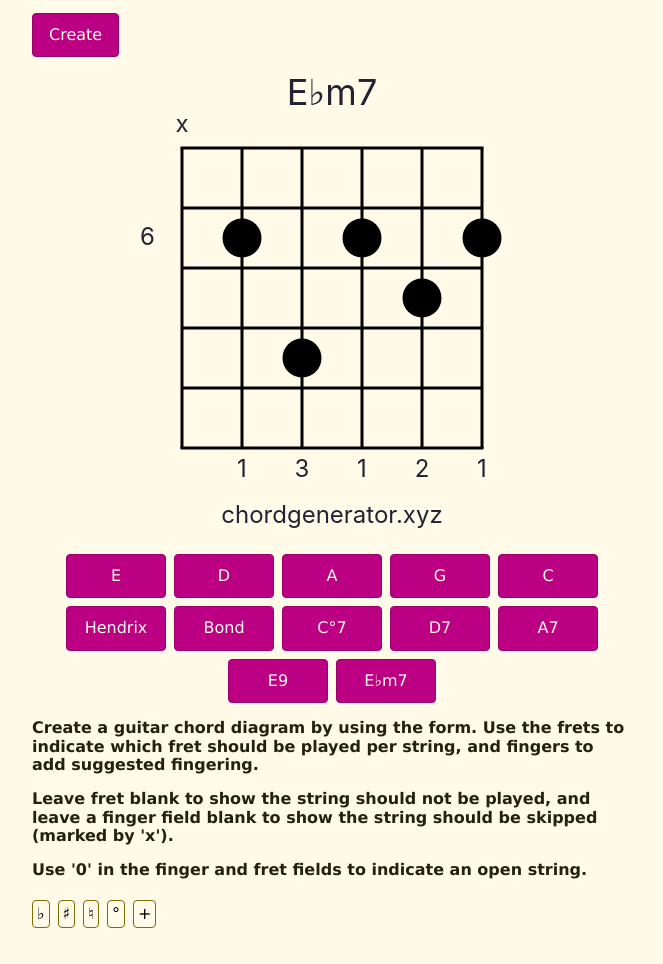
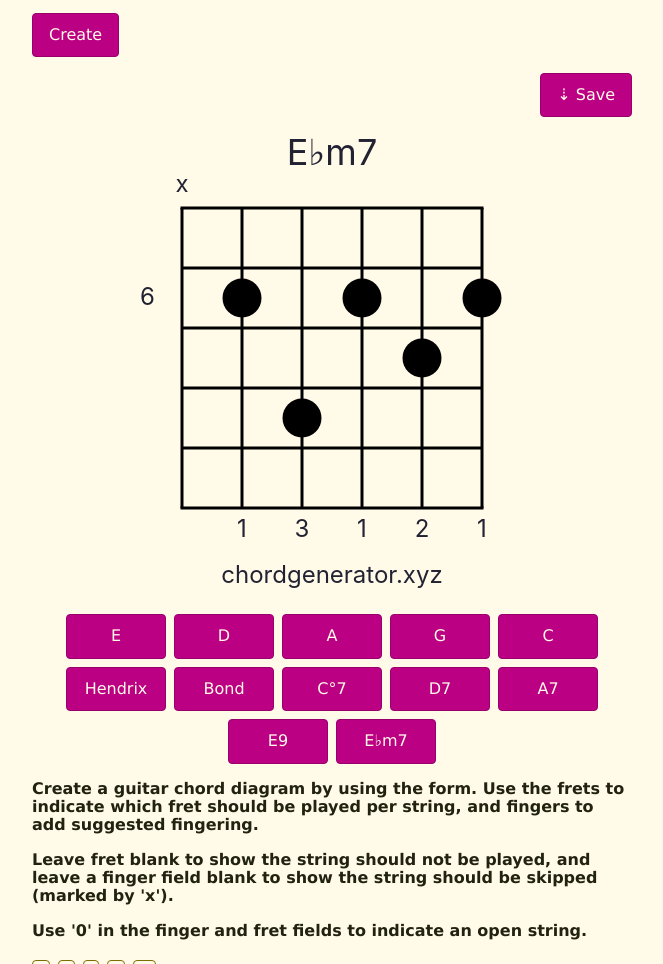
Before and after one commit to whostolemyhat/chord-gen-web, a website built with Parcel: page frontend/index.html in a window 1280 px wide. Shown: the part 1054-2018 px from the top of the page, without its empty margins (308-971 px from the left). Built offline with nearby package versions, Linux system fonts and the light colour scheme; no server answers; files whose address does not match are found by name.

Commit message:
Add png download

```diff
--- a/frontend/css/main.css
+++ b/frontend/css/main.css
@@ -289,7 +289,6 @@ a {
   font-weight: bold;
   text-decoration: underline;
   color:#bb0083;
-  /* color: #221; */
 }
 
 a:hover {
@@ -338,6 +337,24 @@ a:hover {
 
 .button--secondary:hover {
   background: #FEE772;
+}
+
+#controls {
+  text-align: right;
+}
+
+#controls .button {
+  margin: 1rem 0 0 0;
+  display: inline-block;
+}
+
+.button--download {
+  text-decoration: none;
+  font-weight: normal;
+}
+
+.button--download:hover {
+  color: rgb(255, 251, 232);
 }
 
 h1 {
--- a/frontend/index.html
+++ b/frontend/index.html
@@ -41,15 +41,11 @@
     <!-- End Matomo Code -->
   </head>
 
-  <!-- // ♭ \u266D
-// ♯ \u266F
-// natural ♮ \u266E
-// dim o U+E870 °U+00B0
-// aug + U+E872 + -->
-
   <body>
     <div class="header__stripe"></div>
     <header class="container header"><h1>Chord Generator</h1></header>
+
+    <noscript>This site requires Javascript to be enabled.</noscript>
 
     <main class="main container">
       <form method="post" target="_top" action="/" id="generate">
@@ -236,11 +232,9 @@
         <button type="submit" class="button">Create</button>
       </form>
 
+      <section id="controls"></section>
       <section id="chord" class="container"></section>
-
-      <section class="presets">
-        <!-- <button id="preset-d">D</button> -->
-      </section>
+      <section class="presets"></section>
 
       <section class="about">
         <p>
--- a/frontend/js/main.js
+++ b/frontend/js/main.js
@@ -39,16 +39,47 @@ function handleSubmit(e) {
     .catch((e) => console.error("oh no", e));
 }
 
+// fix for retina screens - double height/width then change using css
+// to double px density
+const canvas = document.createElement("canvas");
+canvas.height = 930;
+canvas.width = 900;
+canvas.style.height = "465px";
+canvas.style.width = "450px";
+
 function showChordImage(path) {
   const chord = document.querySelector("#chord");
   chord.innerHTML = "";
   let img = document.createElement("img");
+  img.crossOrigin = "*";
+
+  img.onload = () => {
+    const ctx = canvas.getContext("2d");
+    ctx.fillStyle = "white";
+    ctx.fillRect(0, 0, canvas.width, canvas.height);
+    ctx.drawImage(img, 0, 0);
+    const imgURI = canvas
+      .toDataURL("image/png")
+      .replace("image/png", "image/octet-stream");
+    console.log(imgURI);
+    const downloadLink = document.createElement("a");
+    downloadLink.setAttribute(
+      "download",
+      `${document.querySelector("#title").value}.png`
+    );
+    downloadLink.setAttribute("href", imgURI);
+    downloadLink.setAttribute("target", "_blank");
+    downloadLink.classList.add("button", "button--download");
+    downloadLink.textContent = "\u21e3 Save";
+    const controls = document.querySelector("#controls");
+    controls.innerHTML = "";
+    controls.appendChild(downloadLink);
+  };
   img.src = `${process.env.IMAGES_URL}/${path}.svg`;
-  // img.width = "320";
-  // img.height = "388";
   img.alt = `Guitar chord diagram for ${
     document.querySelector("#title").value
   }`;
+
   chord.appendChild(img);
 }
 
```
